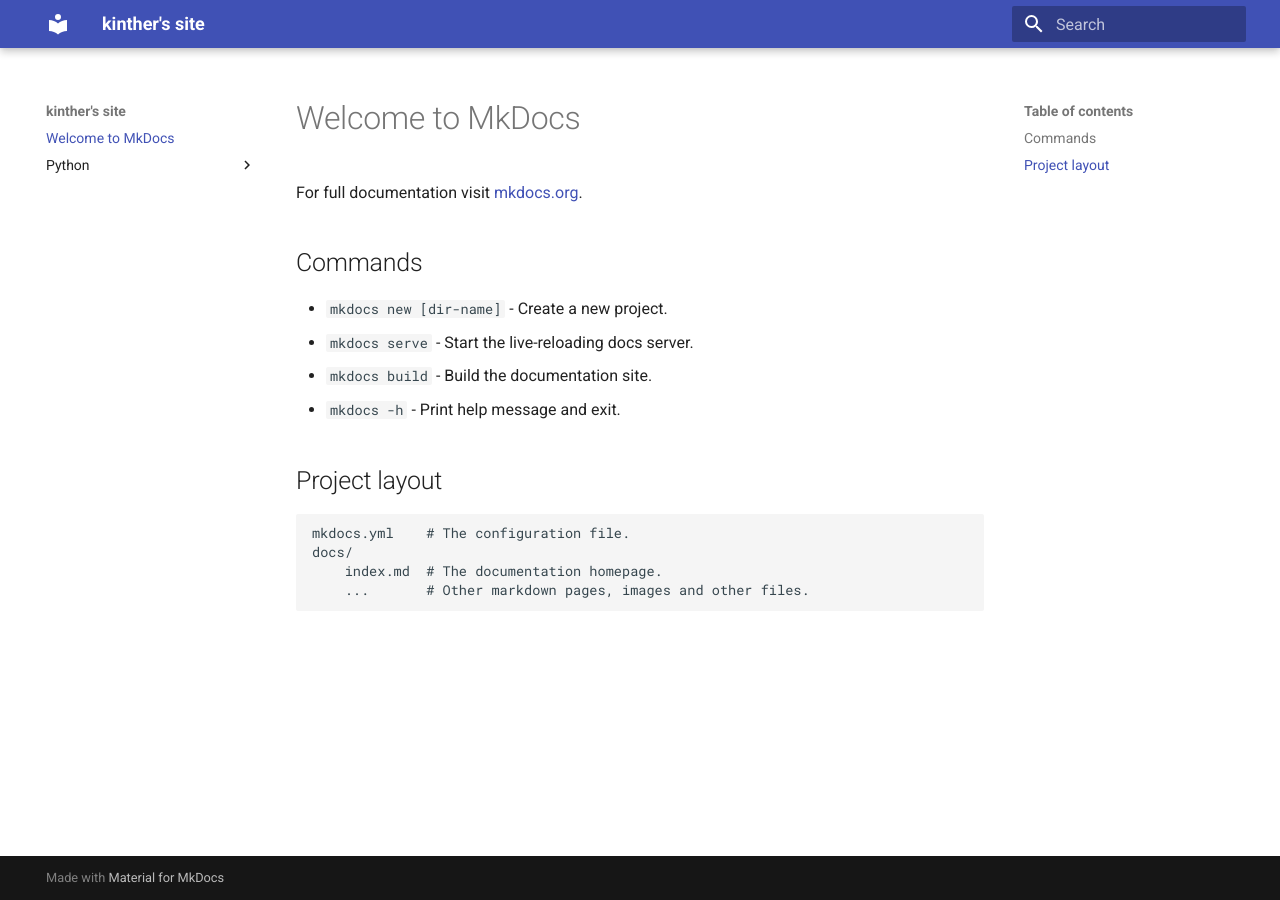
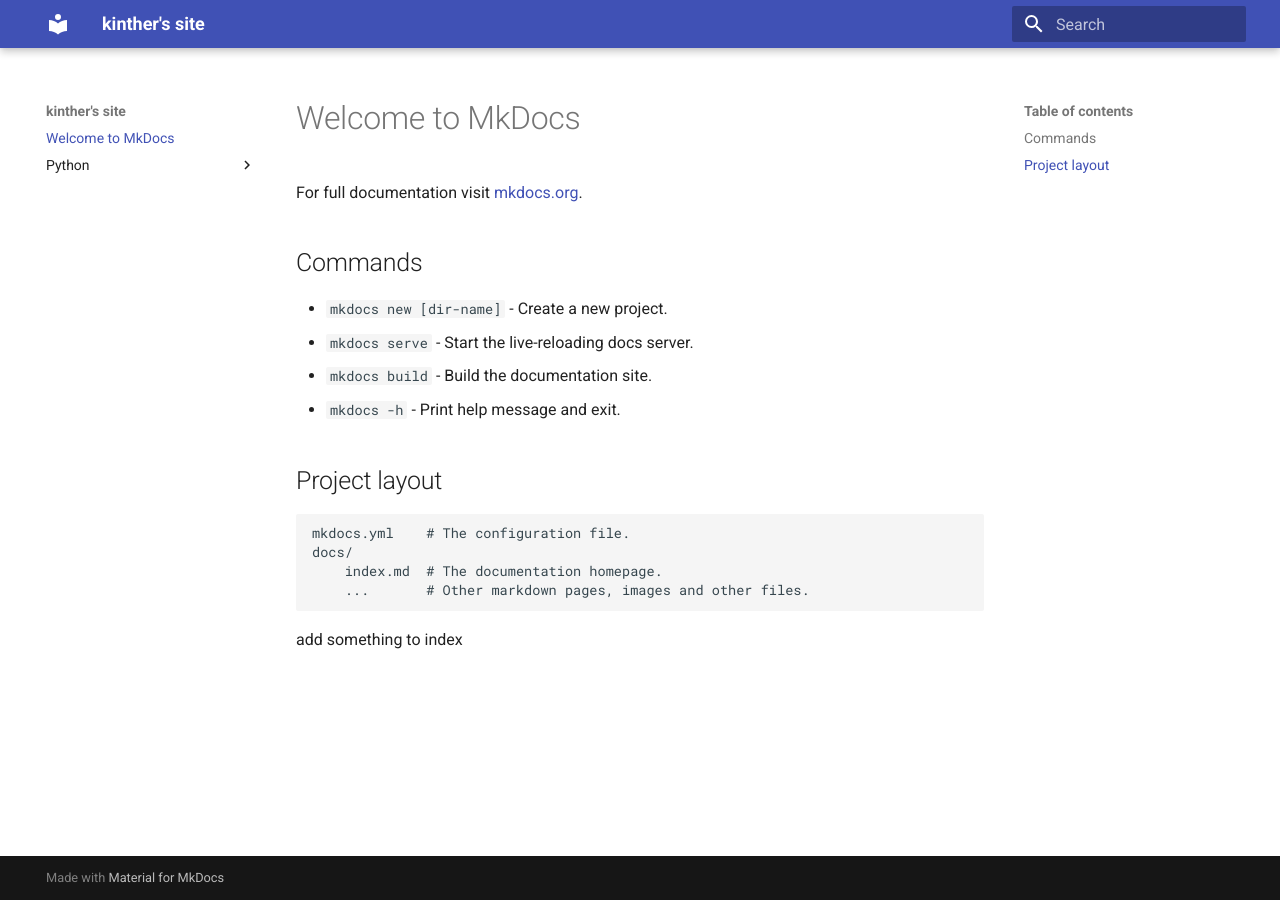
Before and after one commit to kinthero/site, an MkDocs documentation site: the page built from docs/index.md, in a window 1280 px wide. Built offline with MkDocs 1.6.1 and Material for MkDocs 9.7.7, drawn with Linux system fonts in a browser that asks for light colours.

Commit message:
add something

```diff
--- a/docs/index.md
+++ b/docs/index.md
@@ -15,3 +15,5 @@
     docs/
         index.md  # The documentation homepage.
         ...       # Other markdown pages, images and other files.
+
+add something to index
```
